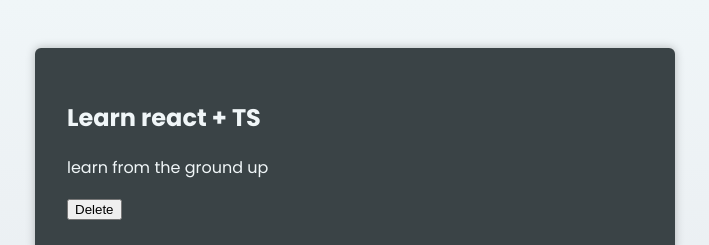
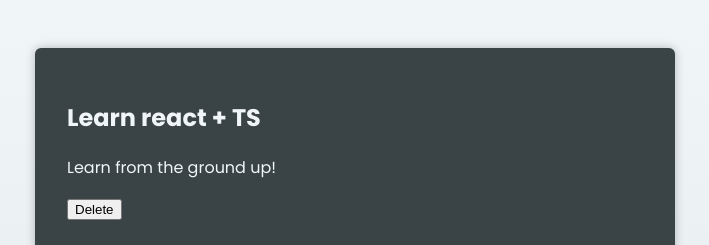
Before and after one commit to Archael/react-typescript, a React (Vite) app in the folder react-ts-basics/: page / in a window 1280 px wide. Shown: the top 245 px of the page, without its empty margins (285-994 px from the left). Built offline with nearby package versions, Linux system fonts and the light colour scheme; the HTML template or start-up script is replaced by a standard one.

Commit message:
Defining a Type for Props with children

```diff
--- a/react-ts-basics/src/App.tsx
+++ b/react-ts-basics/src/App.tsx
@@ -3,10 +3,9 @@ import CourseGoal from './components/CourseGoal.tsx';
 export default function App() {
   return (
     <main>
-      <CourseGoal
-        title="Learn react + TS"
-        description="learn from the ground up"
-      />
+      <CourseGoal title="Learn react + TS">
+        <p>Learn from the ground up!</p>
+      </CourseGoal>
     </main>
   );
 }
--- a/react-ts-basics/src/components/CourseGoal.tsx
+++ b/react-ts-basics/src/components/CourseGoal.tsx
@@ -1,16 +1,25 @@
+// ReactNode is a custom type package that can be used to describe any JSX content
+import { type ReactNode } from 'react';
+
+// type alias is used to define a new type, it is a good practice to use type alias for props
+type CourseGoalProps = {
+  title: string;
+  children: ReactNode;
+};
+
+// alternative way to define the type alias using the PropsWithChildren type from the react package
+// type CourseGoalProps = PropsWithChildren<{ title: string }>;
+
 export default function CourseGoal({
-  // The props are destructured here using the {} syntax, standard object destructuring in javascript
+  // The props are destructured here using the standard object destructuring syntax '{}' and the props are typed using the type alias
   title,
-  description,
-}: {
-  title: string;
-  description: string;
-}) {
+  children,
+}: CourseGoalProps) {
   return (
     <article>
       <div>
         <h2>{title}</h2>
-        <p>{description}</p>
+        <p>{children}</p>
       </div>
       <button>Delete</button>
     </article>
```
